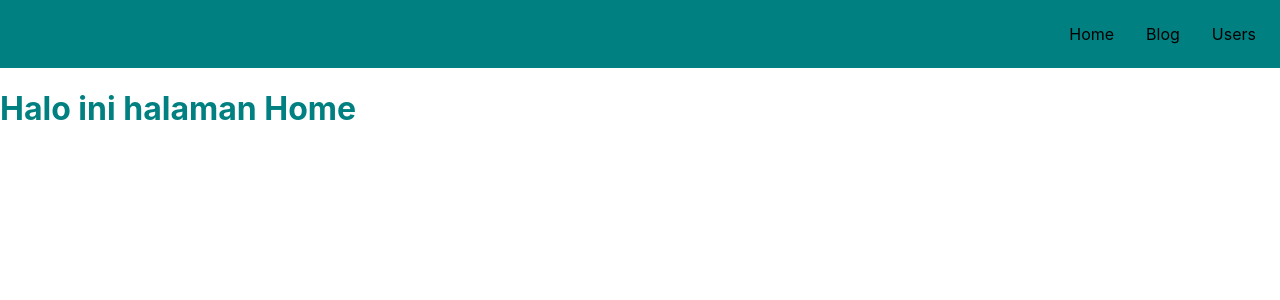
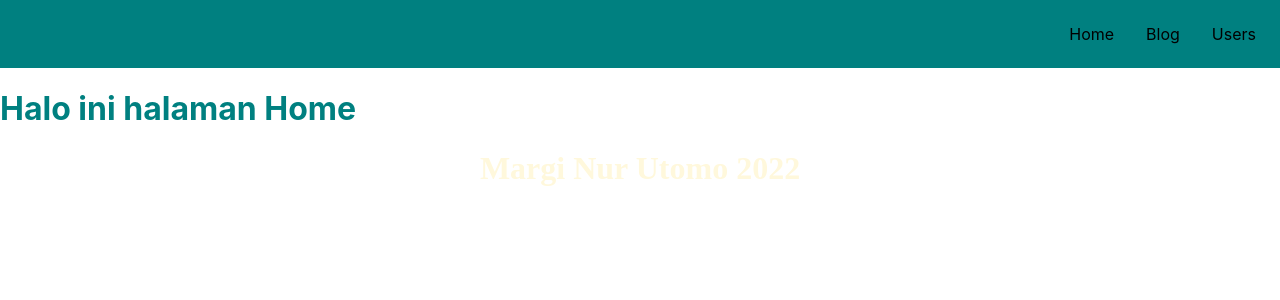
Before and after one commit to agi-tomo/react-portofolio, a Next.js app: page / in a window 1280 px wide. Shown: the top 300 px of the page. Built offline with nearby package versions, Linux system fonts and the light colour scheme.

Commit message:
add header / footer

```diff
--- /dev/null
+++ b/components/Footer/Footer.module.css
@@ -0,0 +1,5 @@
+.title {
+    color: cornsilk;
+    text-align: center;
+    font-family: "Century Gothic";
+}
--- /dev/null
+++ b/components/Footer/index.jsx
@@ -0,0 +1,9 @@
+import styles from "./Footer.module.css";
+
+export default function Footer() {
+    return (
+        <>
+            <h1 className={styles.title}>Margi Nur Utomo 2022</h1>
+        </>
+    );
+}
--- a/pages/index.js
+++ b/pages/index.js
@@ -2,12 +2,14 @@
 import Image from "next/image";
 import styles from "../styles/Home.module.css";
 import Header from "../components/Header";
+import Footer from "../components/Footer";
 
 export default function Home() {
     return (
         <>
             <Header />
             <h1 className={styles["title"]}>Halo ini halaman Home</h1>
+            <Footer />
         </>
     );
 }
```
